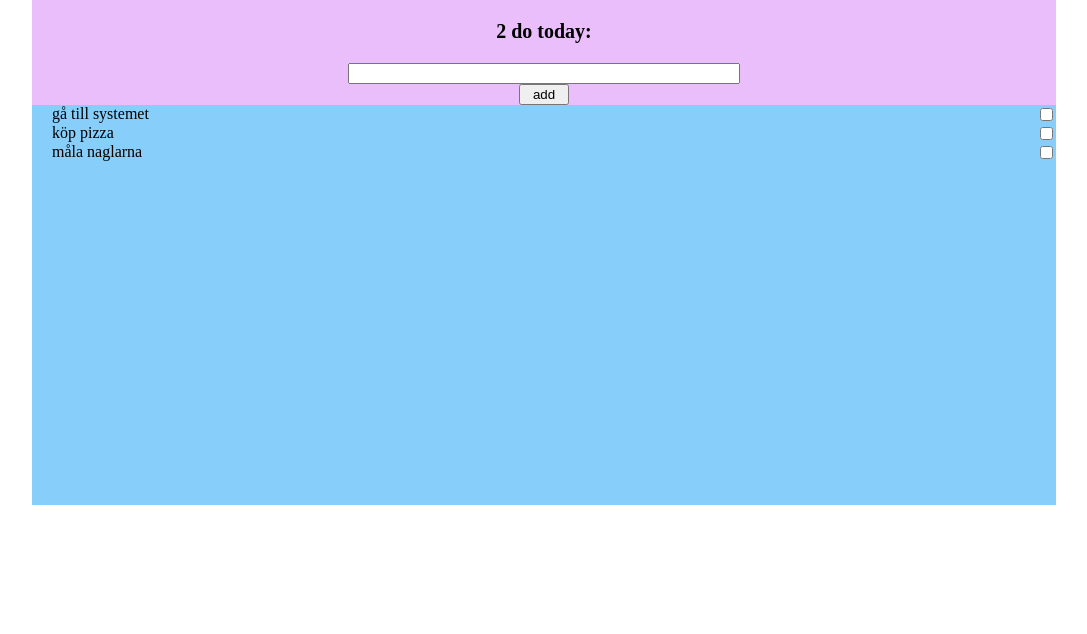
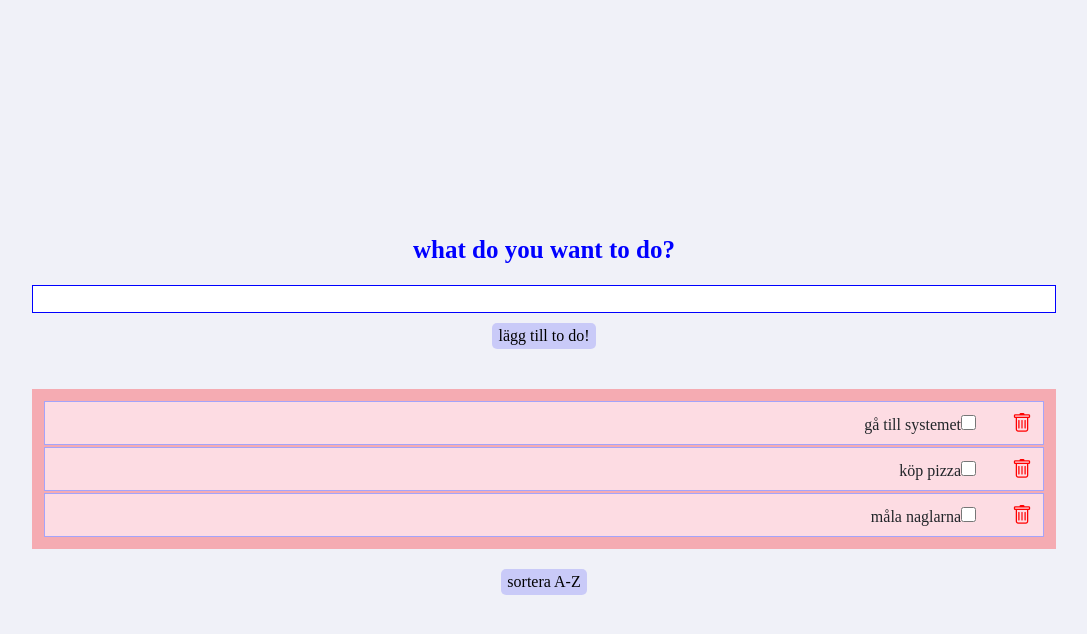
Before and after one commit to feliciacalming/to-do-list, a website built with Parcel: page src/index.html in a window 1280 px wide. Shown: the whole page, without its empty margins (96-1183 px from the left). Built offline with nearby package versions, Linux system fonts and the light colour scheme.

Commit message:
changed variable names, added comments in js-file

```diff
--- a/src/index.html
+++ b/src/index.html
@@ -5,16 +5,35 @@
     <meta http-equiv="X-UA-Compatible" content="IE=edge" />
     <meta name="viewport" content="width=device-width, initial-scale=1.0" />
     <title>Document</title>
+    <!-- CSS only -->
+    <link
+      href="https://cdn.jsdelivr.net/npm/bootstrap@5.2.2/dist/css/bootstrap.min.css"
+      rel="stylesheet"
+      integrity="sha384-Zenh87qX5JnK2Jl0vWa8Ck2rdkQ2Bzep5IDxbcnCeuOxjzrPF/et3URy9Bv1WTRi"
+      crossorigin="anonymous"
+    />
+    <!-- JavaScript Bundle with Popper -->
+    <script
+      src="https://cdn.jsdelivr.net/npm/bootstrap@5.2.2/dist/js/bootstrap.bundle.min.js"
+      integrity="sha384-OERcA2EqjJCMA+/3y+gxIOqMEjwtxJY7qPCqsdltbNJuaOe923+mo//f6V8Qbsw3"
+      crossorigin="anonymous"
+    ></script>
+    <link
+      rel="stylesheet"
+      href="https://cdn.jsdelivr.net/npm/bootstrap-icons@1.9.1/font/bootstrap-icons.css"
+    />
 
     <script defer src="js/main.js"></script>
     <link href="scss/main.scss" rel="stylesheet" />
   </head>
   <body>
-    <div class="input-container">
-      <h1>2 do today:</h1>
-      <input type="text" id="user-input" />
-      <button id="add-task">add</button>
+    <div class="startpage-container">
+      <h1>what do you want to do?</h1>
+      <div class="input" id="input-container">
+        <input type="text" id="user-input" placeholder="" class="input__text" />
+      </div>
+      <div id="uncompleted-tasks"></div>
+      <button id="sort-list">sortera A-Z</button>
     </div>
-    <div id="uncompleted-tasks"></div>
   </body>
 </html>
--- a/src/js/main.js
+++ b/src/js/main.js
@@ -1,11 +1,20 @@
+//globala variabler
 const userInput = document.getElementById("user-input");
-const inputButton = document.getElementById("add-task");
-const myListContainer = document.getElementById("uncompleted-tasks"); // måste ligga utanför loopen, annars blir det två div:ar
-myListContainer.classList.add("container");
+const inputContainer = document.getElementById("input-container");
+const inputButton = document.createElement("button");
+const listContainer = document.getElementById("uncompleted-tasks"); // måste ligga utanför loopen, annars blir det två div:ar
+const sortButton = document.getElementById("sort-list");
 
-// container for list items
+//klassnamn
+inputButton.classList.add("input__button");
+listContainer.classList.add("list-container");
 
-class Task {
+//knappar
+inputButton.innerHTML = "lägg till to do!";
+inputButton.addEventListener("click", addTodo);
+sortButton.addEventListener("click", sortAlphabetical);
+
+class ToDo {
   constructor(task, completed) {
     this.task = task;
     this.completed = completed;
@@ -13,65 +22,116 @@ class Task {
 }
 
 let toDoList = [
-  new Task("gå till systemet", false),
-  new Task("köp pizza", false),
-  new Task("måla naglarna", false),
-  // { task: "drick två folköl", completed: false },
-  // { task: "röka cigg under köksfläkten", completed: false },
-  // { task: "lyssna på goa låtar", completed: false },
+  new ToDo("gå till systemet", false),
+  new ToDo("köp pizza", false),
+  new ToDo("måla naglarna", false),
 ];
 
-// let toDoList = [];
-// for (let i = 0; i < myToDos.length; i++) {
-//   toDoList.push(myToDos[i]);
-//   console.log(toDoList);
-//   console.log("kolla");
-// }
-testFunction();
+//startar funktionen så att min hårdkodade lista visas direkt
+createToDoList();
 
+//hämtar från localstorage när sidan laddas
+window.addEventListener("load", () => {
+  toDoList = JSON.parse(localStorage.getItem("to-do")).map((task) => {
+    return new ToDo(task.task, task.completed);
+  });
+
+  createToDoList();
+});
+
+// window.addEventListener("load", () => {
+//   toDoList = JSON.parse(localStorage.getItem("to-do")) || [];
+//   testFunction();
+// });
+
+// testFunction();
+console.log(toDoList);
+
+//funktion för att lägga till ny to do
 function addTodo() {
-  const newToDo = new Task(userInput.value, false);
+  const newToDo = new ToDo(userInput.value, false);
   toDoList.push(newToDo);
   console.log(toDoList);
+  localStorage.setItem("to-do", JSON.stringify(toDoList));
   userInput.value = "";
-  testFunction(newToDo);
+  createToDoList(newToDo);
 }
 
-inputButton.addEventListener("click", addTodo);
+//funktion som skapar en synlig lista för mina
+function createToDoList() {
+  listContainer.innerHTML = "";
+  for (let i = 0; i < toDoList.length; i++) {
+    const list = document.createElement("ul");
+    const task = document.createElement("li");
+    const checkbox = document.createElement("input");
+    let deleteButton = document.createElement("button");
 
-function testFunction() {
-  document.getElementById("uncompleted-tasks").innerHTML = "";
-  for (let i = 0; i < toDoList.length; i++) {
-    const myList = document.createElement("ul");
-    const myTask = document.createElement("li");
-    const checkbox = document.createElement("input");
+    list.classList.add("list");
+    task.classList.add("list__item");
+    checkbox.classList.add("list__checkbox");
+    deleteButton.classList.add("list__deletebutton");
+
+    task.innerHTML = toDoList[i].task; // funkar inte att skriva + checkbox, måste göra myTask.appendChild(checkbox)!
+
+    //eventlyssnare för att hantera ifall checkboxen är iklickad blir boolean completed = true och tvärtom
     checkbox.type = "checkbox";
+    checkbox.checked = toDoList[i].completed;
     checkbox.addEventListener("click", () => {
       if (checkbox.checked === true) {
         toDoList[i].completed = true;
-        myTask.classList.add("completed");
-        myTask.appendChild(checkbox);
+        task.classList.add("list__item--completed");
+        task.appendChild(checkbox);
       } else {
         toDoList[i].completed = false;
-        myTask.classList.remove("completed");
+        task.classList.remove("list__item--completed");
       }
+      localStorage.setItem("to-do", JSON.stringify(toDoList));
     });
 
-    myTask.innerHTML = toDoList[i].task; // funkar inte att skriva + checkbox, måste göra myTask.appendChild(checkbox)!
+    //knapp med eventlyssnare för att ta bort en list item från listan
+    deleteButton.innerHTML = "<i class='bi bi-trash'></i>";
+    deleteButton.addEventListener("click", () => {
+      toDoList.splice([i], 1);
+      localStorage.setItem("to-do", JSON.stringify(toDoList));
+      createToDoList();
+    });
 
-    checkbox.addEventListener("click", () => {
-      handleClick(checkbox[i]);
-    });
-    function handleClick(checkbox) {
-      // Varför e den grå? Vad försöker jag göra här?
-      console.log("Du klickade på", toDoList[i]);
-    }
+    // checkbox.addEventListener("click", () => {
+    //   handleClick(checkbox[i]);
+    // });
+    // function handleClick(checkbox) {
+    //   // Varför e den grå? Vad försöker jag göra här?
+    //   console.log("Du klickade på", toDoList[i]);
+    // }
 
-    myTask.appendChild(checkbox);
-    myList.appendChild(myTask);
-    myListContainer.append(myList);
-    //document.body.appendChild(myListContainer);
+    task.appendChild(checkbox);
+    task.appendChild(deleteButton);
+    list.appendChild(task);
+    listContainer.append(list);
   }
 }
 
 /********* HÄR SLUTAR FOR-LOOPEN! *********/
+
+//funktion för att sortera listan alfabetiskt
+function sortAlphabetical() {
+  toDoList.sort((a, b) => {
+    const taskA = a.task.toUpperCase(); // ignore upper and lowercase
+    const taskB = b.task.toUpperCase(); // ignore upper and lowercase
+    if (taskA < taskB) {
+      return -1;
+    }
+    if (taskA > taskB) {
+      return 1;
+    }
+
+    // names must be equal
+    return 0;
+  });
+
+  createToDoList();
+}
+
+inputContainer.appendChild(inputButton);
+
+console.log(toDoList);
--- a/src/scss/main.scss
+++ b/src/scss/main.scss
@@ -2,39 +2,56 @@ html, body, ul, h1 {
     margin: 0;
     padding: 0;
     font-family: futura;
+    background-color: rgb(240, 241, 248);
 }
 
-body {
+.startpage-container {
+    height: 100vh;
     display: flex;
     flex-direction: column;
+    justify-content: center;
     align-items: center;
 }
 
-.input-container {
-    background-color: rgb(234, 189, 251);
+#input-container {
+    width: 100vw;
+    display: flex;
+    justify-content: center;
+    align-items: center;
+}
+
+.input {
     display: flex;
     flex-direction: column;
+    justify-content: center;
     align-items: center;
     width: 80vw;
 
+    &__text {
+        width: 80%;
+        margin-bottom: 10px;
+        border: 1px solid blue;
+    }
+
+    &__button {
+        border: none;
+        background-color: rgba(164, 164, 250, 0.5);
+        border-radius: 5px;
+        margin-bottom: 20px;
+    }
 }
 
-#user-input {
-    width: 30vw;
-    display: inline;
-    // margin-left: auto;
-    // margin-right: auto;
+// #user-input {
+//     width: 30vw;
+//     display: inline;
+//     // margin-left: auto;
+//     // margin-right: auto;
 
-}
+// }
 
 #add-task {
     width: 50px;
     display: inline;
-}
-
-#uncompleted-tasks {
-    background-color: lightskyblue;
-    width: 80vw;
 }
 
 .uncompleted {
@@ -42,31 +59,72 @@ body {
     text-decoration: none;
 }
 
-.completed {
-    text-decoration: line-through;
-    color: rgb(124, 124, 124);
+// .completed {
+//     text-decoration: line-through;
+//     color: rgb(124, 124, 124);
+// }
+
+.list-container {
+    // height: 50vh;
+    background-color: rgba(249, 126, 132, 0.6);
+    margin-top: 20px;
+    margin-bottom: 20px;
+    width: 80vw;
+    height: min-content;
+    padding: 10px;
 }
 
-.container {
-    width: 100vw;
-    height: 50vh;
+.list {
+    display: flex;
+    flex-direction: column;
+    margin: 2px;
+
+    &__item {
+
+        background-color: rgb(253, 220, 227);
+        border: 1px solid rgb(164, 164, 250);
+        padding: 5px;
+        list-style: none;
+        display: flex;
+        flex-direction: row;
+        justify-content: flex-end;
+        align-items: baseline;
+        // justify-content: space-around;
+
+        &--completed {
+            text-decoration: line-through;
+        }
+    }
+
+    &__checkbox {
+        width: 15px;
+        height: 15px;
+        margin-right: 30px;
+
+    }
+
+    &__deletebutton {
+        font-size: 20px;
+        color: red;
+        border: none;
+        background: transparent;
+    }
 }
 
-ul {
-    display: flex;
-    flex-direction: column;
+
+h1 {
+    color: blue;
+    font-size: 25px;
+    font-weight: bold;
+    margin-left: auto;
+    margin-right: auto;
+    margin-top: 50px;
+    margin-bottom: 20px;
 }
 
-li {
-    margin-left: 20px;
-    display: flex;
-    justify-content: space-between;
-}
-
-h1 {
-    font-size: 20px;
-    margin-left: auto;
-    margin-right: auto;
-    margin-top: 20px;
+#sort-list {
+    border: none;
+    background-color: rgba(164, 164, 250, 0.5);
+    border-radius: 5px;
     margin-bottom: 20px;
 }
```
